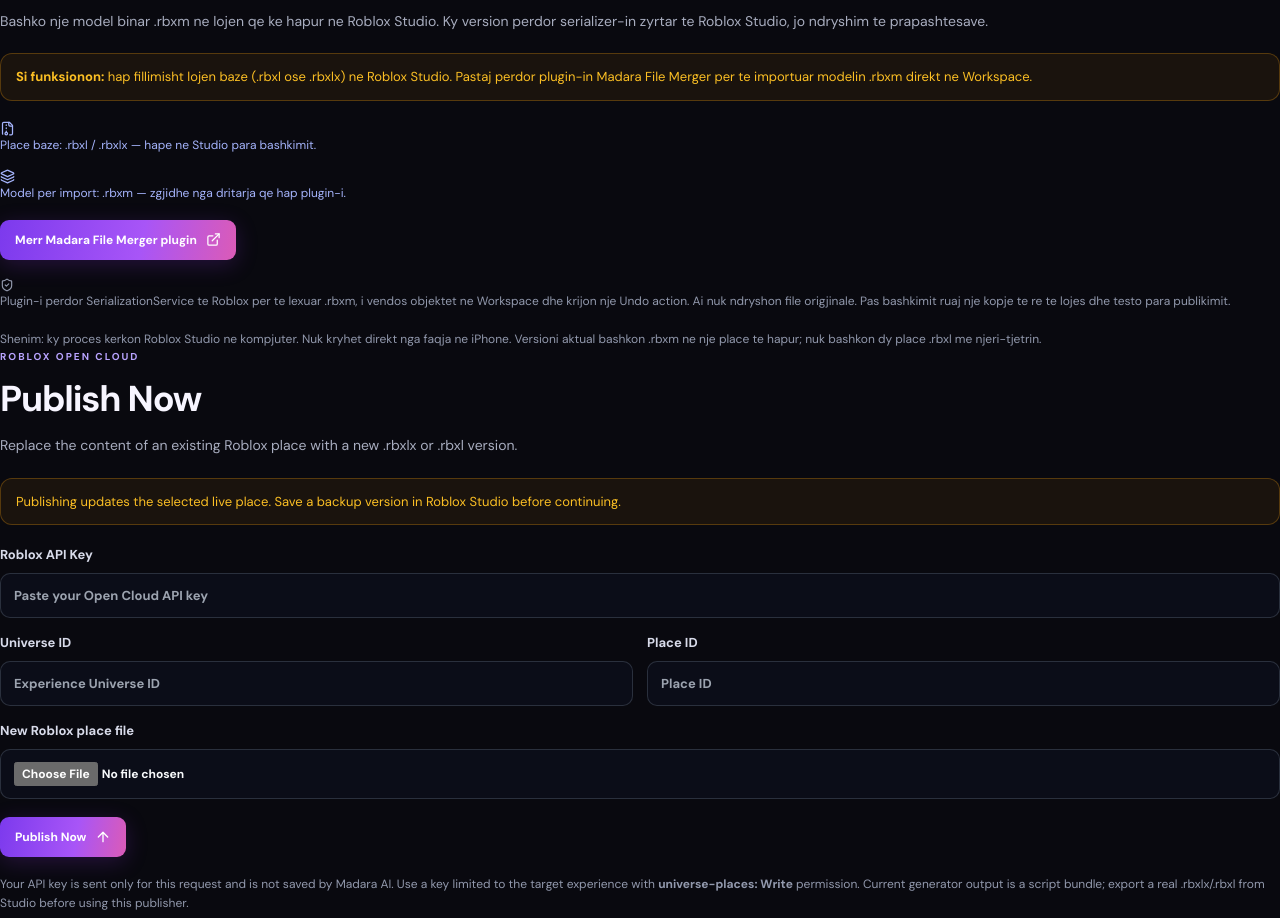
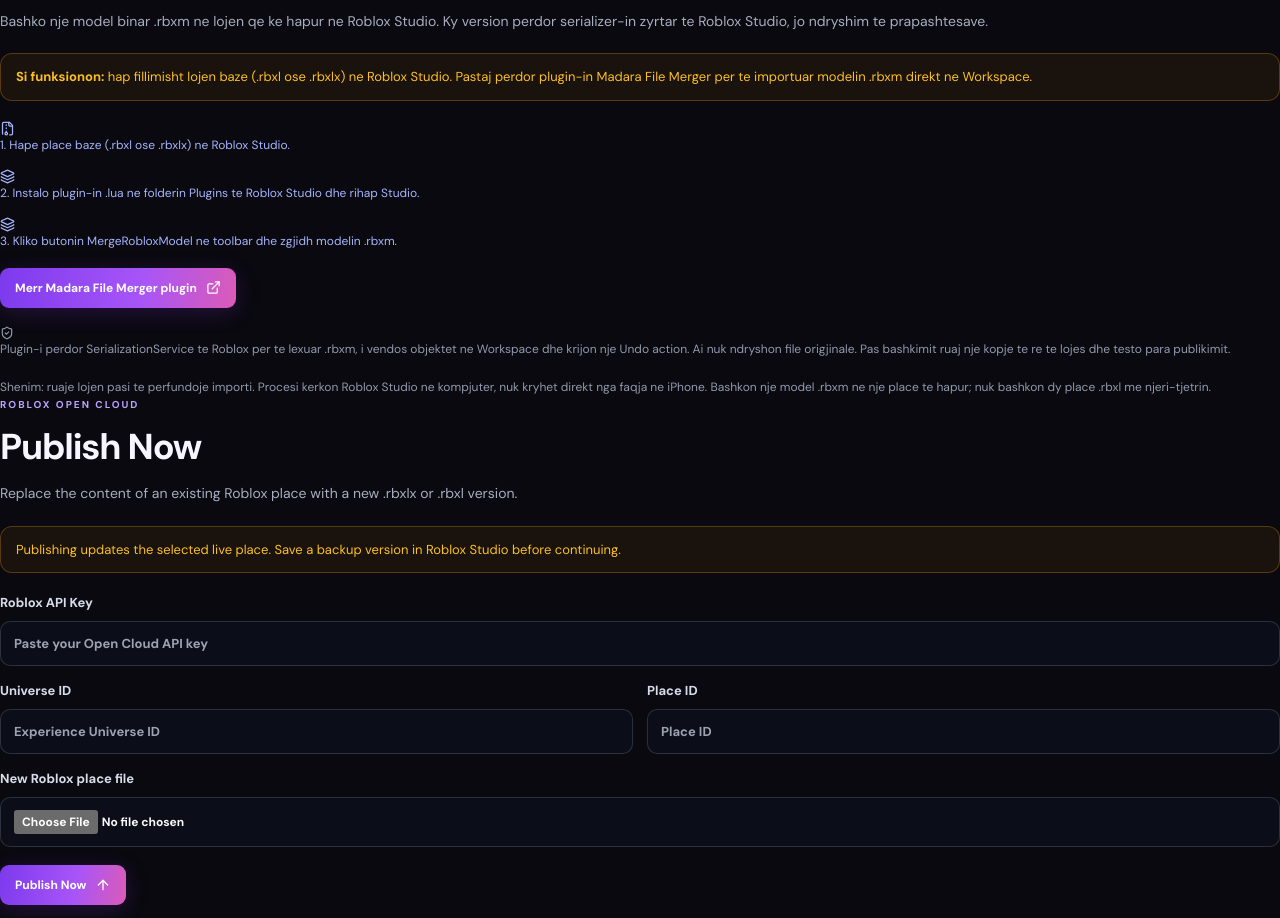
Before and after one commit to mhmxhma4-ship-it/Madara-AI, a Next.js app: page / in a window 1280 px wide. Shown: the part 1720-2638 px from the top of the page. Built offline with nearby package versions, Linux system fonts and the light colour scheme.

Commit message:
Add binary model merger installation and usage steps

```diff
--- a/app/components/FileMergerPanel.tsx
+++ b/app/components/FileMergerPanel.tsx
@@ -16,15 +16,16 @@ export default function FileMergerPanel() {
       </div>
 
       <div className="publish-fields">
-        <div className="publish-file-name"><FileArchive size={15} /> Place baze: .rbxl / .rbxlx — hape ne Studio para bashkimit.</div>
-        <div className="publish-file-name"><Layers3 size={15} /> Model per import: .rbxm — zgjidhe nga dritarja qe hap plugin-i.</div>
+        <div className="publish-file-name"><FileArchive size={15} /> 1. Hape place baze (.rbxl ose .rbxlx) ne Roblox Studio.</div>
+        <div className="publish-file-name"><Layers3 size={15} /> 2. Instalo plugin-in .lua ne folderin Plugins te Roblox Studio dhe rihap Studio.</div>
+        <div className="publish-file-name"><Layers3 size={15} /> 3. Kliko butonin MergeRobloxModel ne toolbar dhe zgjidh modelin .rbxm.</div>
         <a className="generate-button publish-submit" href={MERGER_PLUGIN_URL} target="_blank" rel="noreferrer">
           Merr Madara File Merger plugin <ExternalLink size={15} />
         </a>
       </div>
 
       <p className="publish-security"><ShieldCheck size={14} /> Plugin-i perdor SerializationService te Roblox per te lexuar .rbxm, i vendos objektet ne Workspace dhe krijon nje Undo action. Ai nuk ndryshon file origjinale. Pas bashkimit ruaj nje kopje te re te lojes dhe testo para publikimit.</p>
-      <p className="publish-security">Shenim: ky proces kerkon Roblox Studio ne kompjuter. Nuk kryhet direkt nga faqja ne iPhone. Versioni aktual bashkon .rbxm ne nje place te hapur; nuk bashkon dy place .rbxl me njeri-tjetrin.</p>
+      <p className="publish-security">Shenim: ruaje lojen pasi te perfundoje importi. Procesi kerkon Roblox Studio ne kompjuter, nuk kryhet direkt nga faqja ne iPhone. Bashkon nje model .rbxm ne nje place te hapur; nuk bashkon dy place .rbxl me njeri-tjetrin.</p>
     </section>
   );
 }
```
